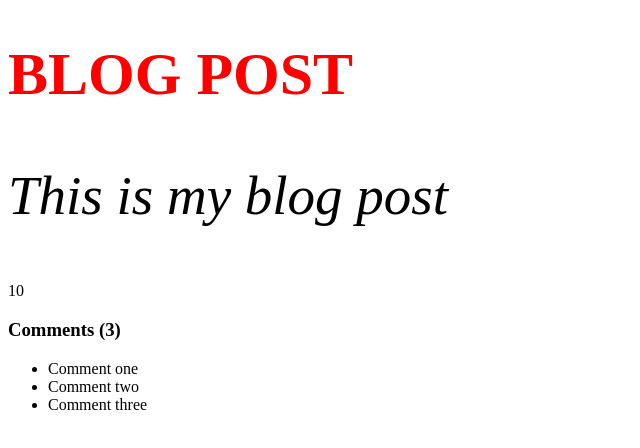
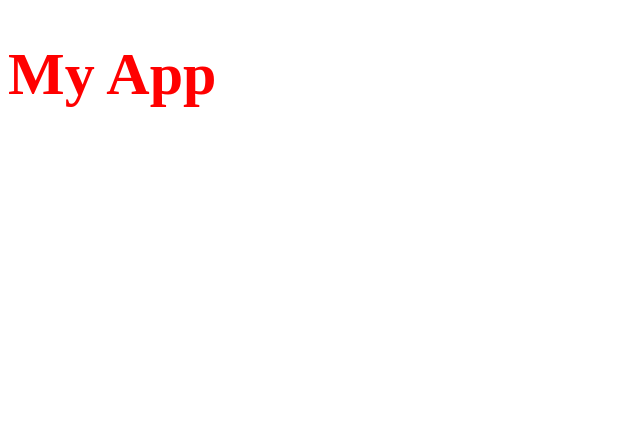
Before and after one commit to lvvNikolas/feed-back-app, a React (Create React App) app: page / in a window 1280 px wide. Shown: the top 448 px of the page, without its empty margins (0-640 px from the left). Built offline with nearby package versions, Linux system fonts and the light colour scheme.

Commit message:
section 3 lesson 001

```diff
--- a/src/App.js
+++ b/src/App.js
@@ -1,27 +1,17 @@
+import Header from './components/Header'
 function App(){
-    const title = 'Blog Post'
-    const body = 'This is my blog post'
-    const comments = [
-        {id: 1, text: 'Comment one'},
-        {id: 2, text: 'Comment two'},
-        {id: 3, text: 'Comment three'},
-    ]
     return (
+        <>
+        <Header text={true}/>
         <div className="container">
-        <h1>{title.toLocaleUpperCase()}</h1>
-        <p>{body}</p>
-        {5 + 5}
-        <div className="comments">
-            <h3>Comments ({comments.length})</h3>
-            <ul>
-                {comments.map((comment, index) => (
-                    <li key={index}>{comment.text}</li>
-                ))}
-            </ul>
-        </div>
-        </div>
+        <h1>My App</h1>
+    </div>
+    </>
 
     )
+
+
+
 }
 
 export default App
--- /dev/null
+++ b/src/components/Header.jsx
@@ -0,0 +1,17 @@
+import PropTypes from 'prop-types'
+function Header({ text }) {
+  return (
+    <header>
+        <div className="container">
+            <h2>{text}</h2>
+        </div>
+    </header>
+  )
+}
+
+Header.defaultProps ={
+    text: 'Feedback UI',
+}
+
+Header.propTypes ={ text:PropTypes.string }
+export default Header
```
